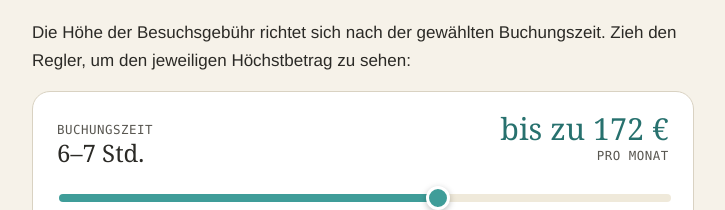
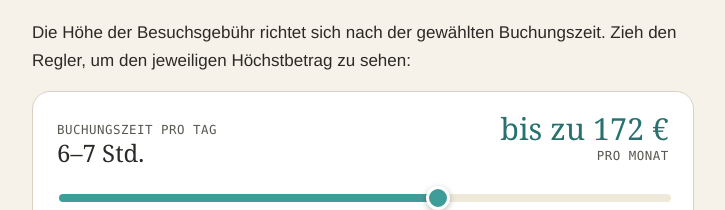
Before and after one commit to lksbrssr/mausegarten, a Next.js app: page /organisation-kosten in a window 1280 px wide. Shown: the part 1540-1750 px from the top of the page, without its empty margins (72-797 px from the left). Built offline with nearby package versions, Linux system fonts and the light colour scheme.

Commit message:
Slider: Buchungszeit als 'pro Tag' kennzeichnen

```diff
--- a/app/components/KrippenGebuehren.jsx
+++ b/app/components/KrippenGebuehren.jsx
@@ -24,7 +24,7 @@ export default function KrippenGebuehren() {
     <div className="fee-slider">
       <div className="fee-slider-head">
         <div>
-          <div className="mono">Buchungszeit</div>
+          <div className="mono">Buchungszeit pro Tag</div>
           <div className="fee-slider-time">{s.label}</div>
         </div>
         <div className="fee-slider-amount">
```
